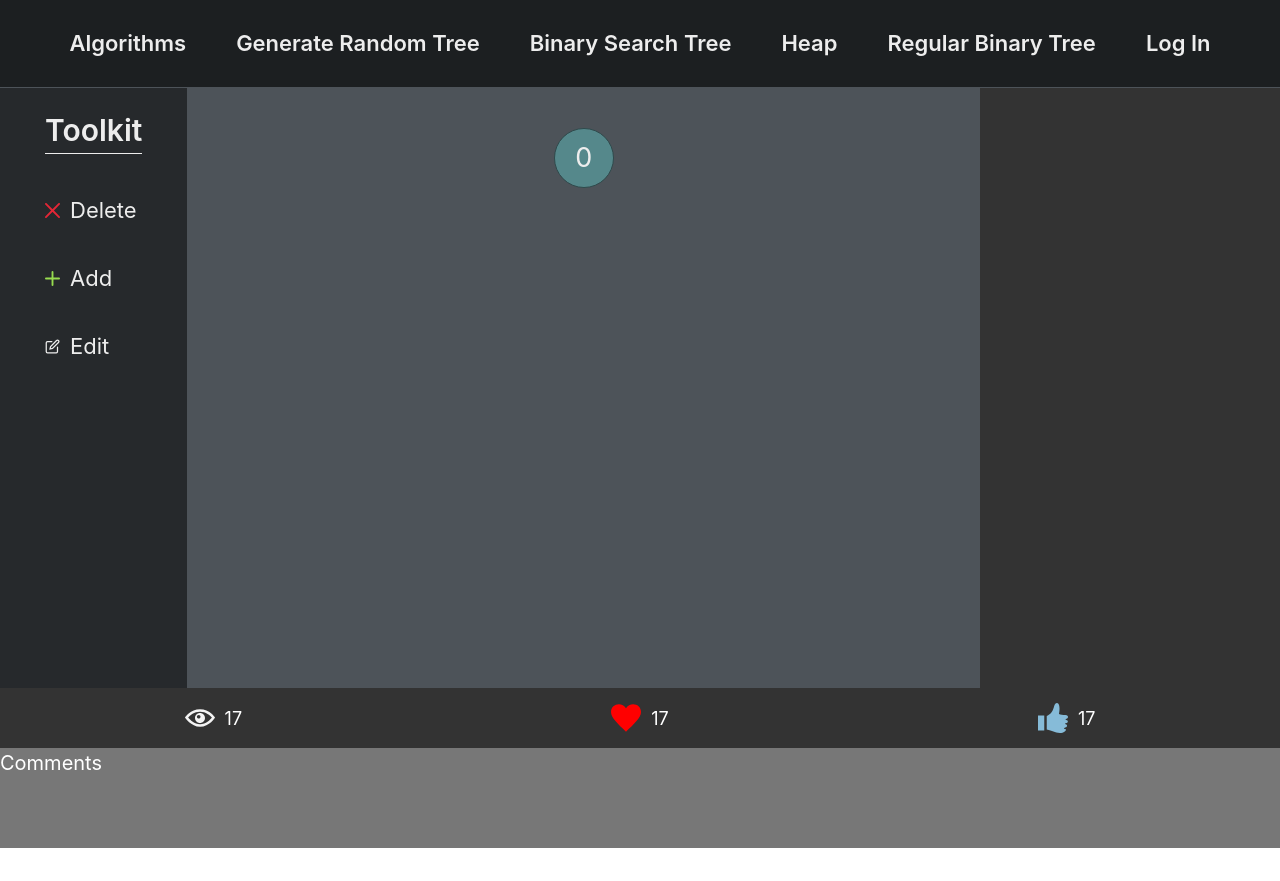
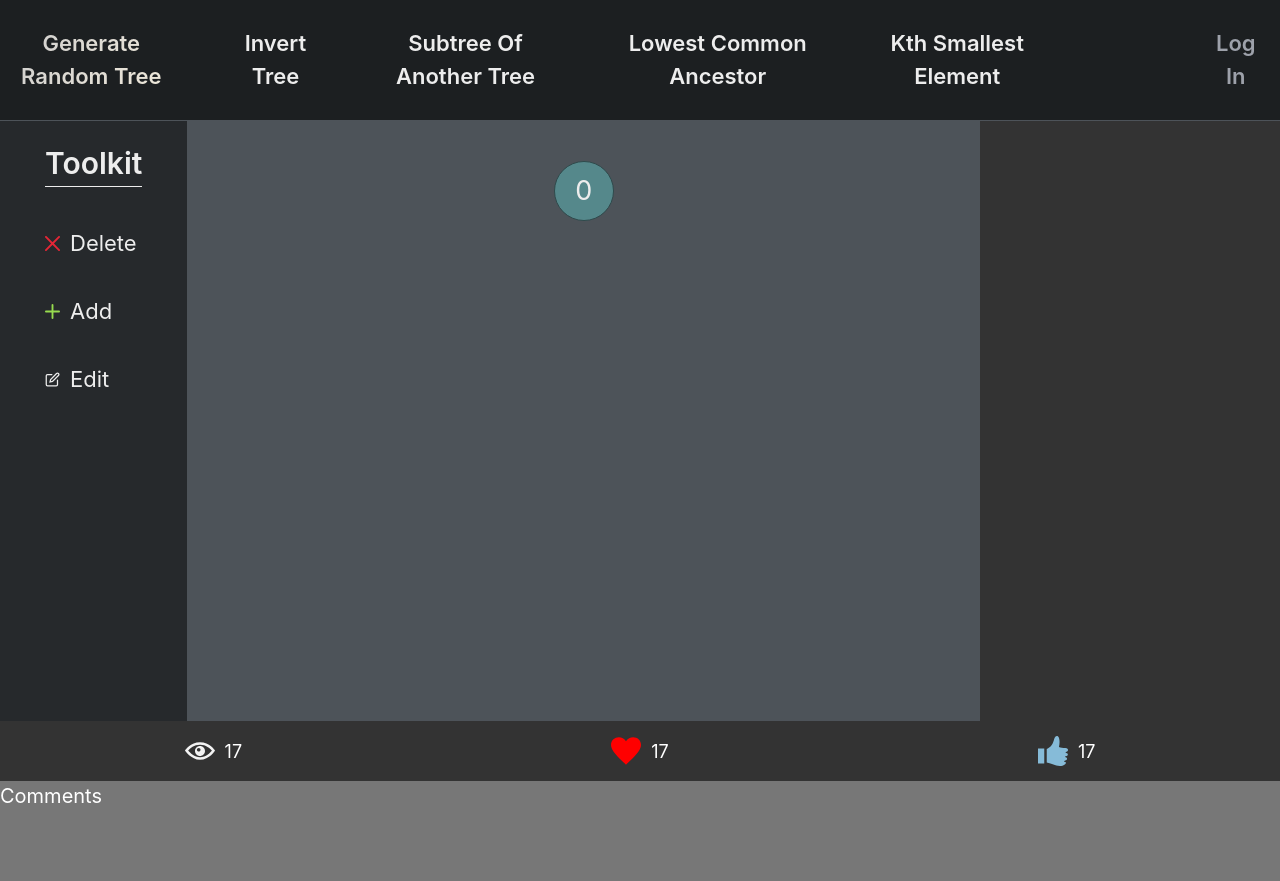
Before and after one commit to andreicos1/Binary-Trees, a Next.js app in the folder app/: page / in a window 1280 px wide. Before the commit the page ends 848 px from the top, so only its background shows below. Built offline with nearby package versions, Linux system fonts and the light colour scheme.

Commit message:
changed navbar stlye and items

```diff
--- a/app/components/Navbar/Navbar Item/NavbarItem.tsx
+++ b/app/components/Navbar/Navbar Item/NavbarItem.tsx
@@ -3,12 +3,14 @@ import styles from "./NavbarItem.module.scss";
 
 interface NavbarItemInterface {
   text: string;
+  className?: string;
   onClick?: () => void;
 }
 
-const NavbarItem = ({ text, onClick }: NavbarItemInterface) => {
+const NavbarItem = ({ text, className, onClick }: NavbarItemInterface) => {
+  const classes = `${styles.navbarItem} ${className}`;
   return (
-    <Text className={styles.navbarItem} onClick={onClick}>
+    <Text className={classes} onClick={onClick}>
       {text}
     </Text>
   );
--- a/app/components/Navbar/Navbar List/Navbar.module.scss
+++ b/app/components/Navbar/Navbar List/Navbar.module.scss
@@ -6,3 +6,15 @@
   padding: 2.7rem 0;
   border-bottom: 1px solid $davys-grey;
 }
+
+.login {
+  color: #9da1aa;
+  margin-left: 12rem;
+  margin-right: 2rem;
+}
+
+.generateRandom {
+  background: linear-gradient(118deg, rgba(205, 205, 205, 1) 0%, rgba(241, 234, 219, 1) 100%);
+  background-clip: text;
+  -webkit-text-fill-color: transparent;
+}
--- a/app/components/Navbar/Navbar List/Navbar.tsx
+++ b/app/components/Navbar/Navbar List/Navbar.tsx
@@ -10,12 +10,16 @@ const Navbar = () => {
   const dispatch = useAppDispatch();
   return (
     <Box className={styles.navbar}>
-      <NavbarItem text="Algorithms" />
-      <NavbarItem text="Generate Random Tree" onClick={() => dispatch(generateRandom())} />
-      <NavbarItem text="Binary Search Tree" />
-      <NavbarItem text="Heap" />
-      <NavbarItem text="Regular Binary Tree" />
-      <NavbarItem text="Log in" />
+      <NavbarItem
+        className={styles.generateRandom}
+        text="Generate Random Tree"
+        onClick={() => dispatch(generateRandom())}
+      />
+      <NavbarItem text="Invert Tree" />
+      <NavbarItem text="Subtree of Another Tree" />
+      <NavbarItem text="Lowest Common Ancestor" />
+      <NavbarItem text="Kth Smallest Element" />
+      <NavbarItem className={styles.login} text="Log in" />
     </Box>
   );
 };
```
